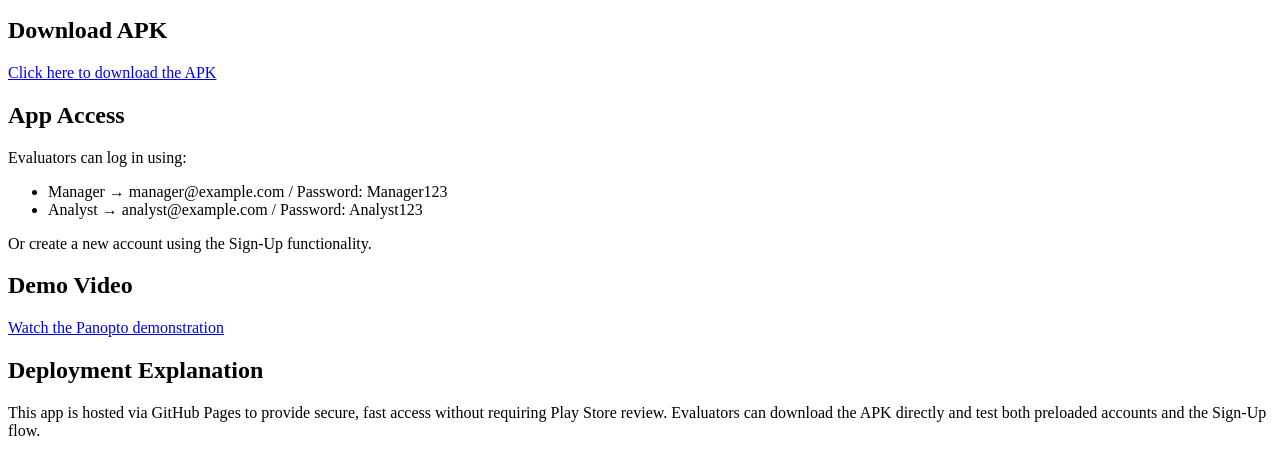
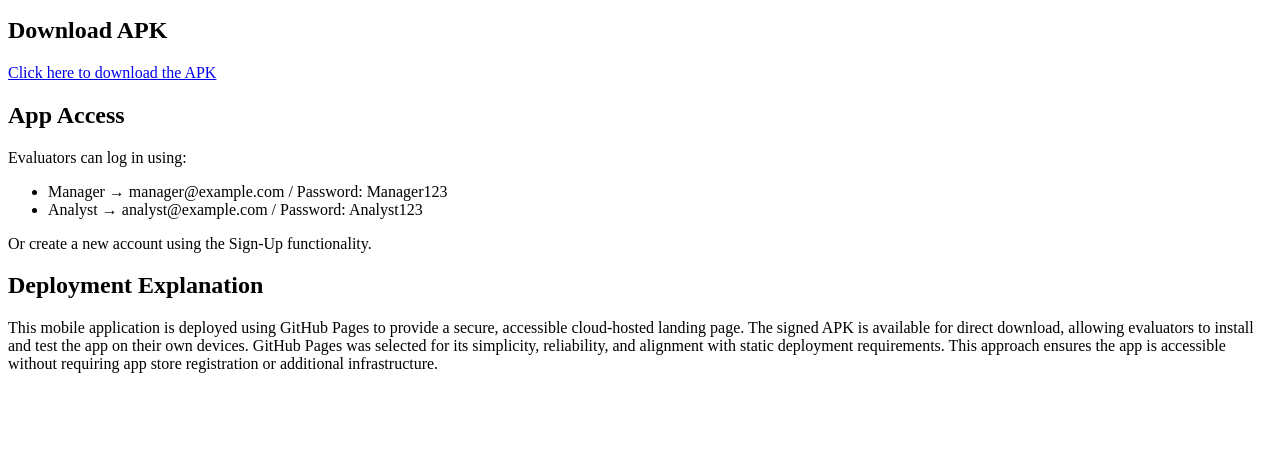
Before and after one commit to jjensen24710/LaborLawPosterApp, a plain HTML site: page index.html in a window 1280 px wide. Shown: the part 101-576 px from the top of the page. Drawn offline with Linux system fonts and the light colour scheme.

Commit message:
Update index.html Deployment Explanation

```diff
--- a/index.html
+++ b/index.html
@@ -23,10 +23,10 @@
   </ul>
   <p>Or create a new account using the Sign‑Up functionality.</p>
 
-  <h2>Demo Video</h2>
-  <p><a href="YOUR_PANOPTO_LINK">Watch the Panopto demonstration</a></p>
 
   <h2>Deployment Explanation</h2>
-  <p>This app is hosted via GitHub Pages to provide secure, fast access without requiring Play Store review. Evaluators can download the APK directly and test both preloaded accounts and the Sign‑Up flow.</p>
+  <p>This mobile application is deployed using GitHub Pages to provide a secure, accessible cloud-hosted landing page. The signed APK is available for direct download, allowing evaluators to install and test the app on their own devices. GitHub Pages was selected for its simplicity, reliability, and alignment with static deployment requirements. This approach ensures the app is accessible without requiring app store registration or additional infrastructure.
+</p>
+</p>
 </body>
 </html>
```
